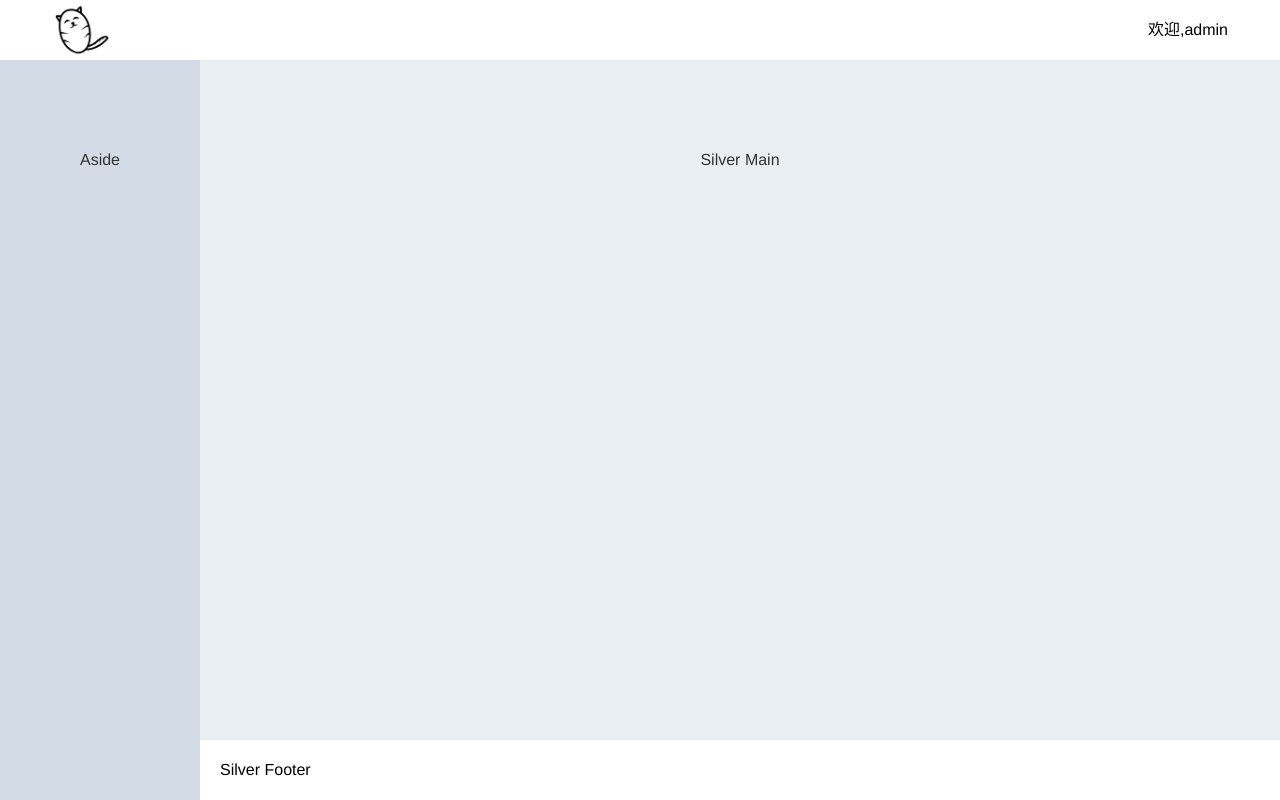
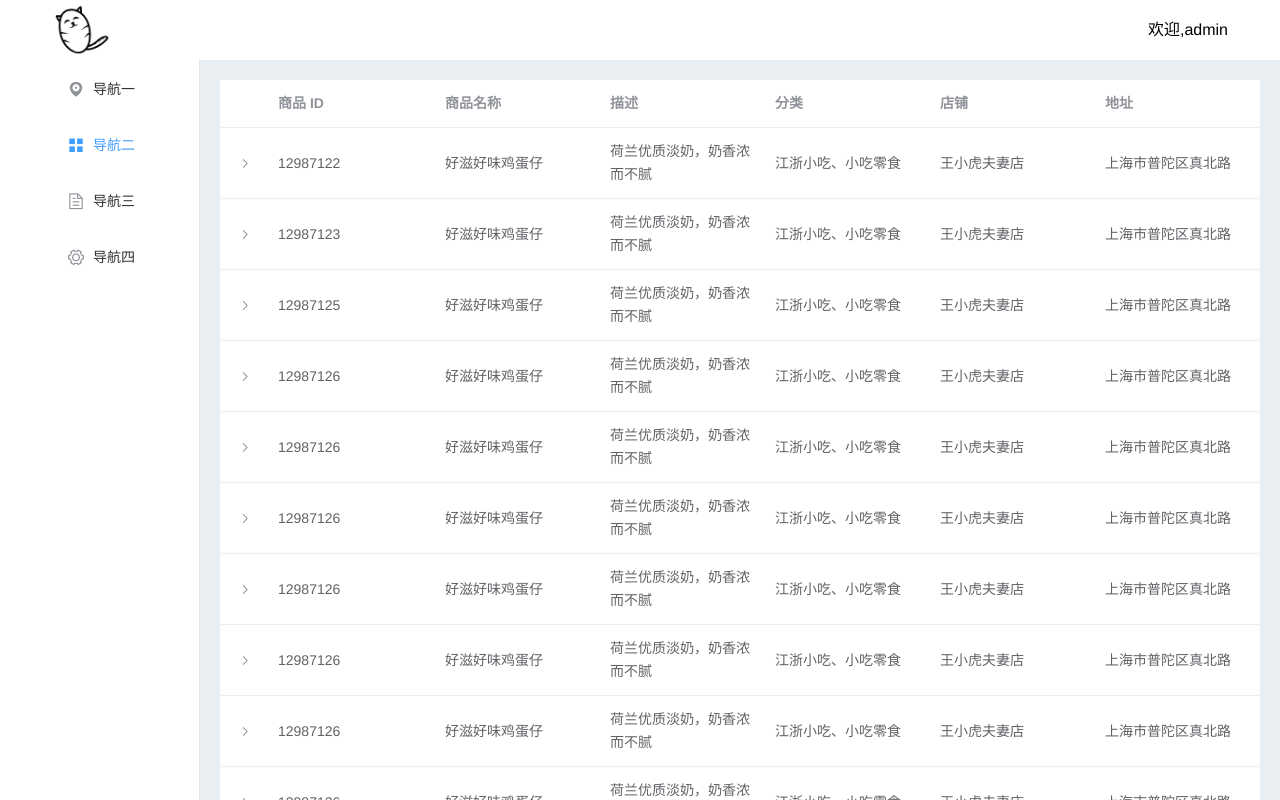
Before and after one commit to n8659150/silverAdmin, a Vue app: page / in a window 1280 px wide. Shown: the top 800 px of the page. Built offline with nearby package versions, Linux system fonts and the light colour scheme.

Commit message:
增加导航栏及表格组件

```diff
--- a/src/App.vue
+++ b/src/App.vue
@@ -10,7 +10,26 @@
         <el-container direction="vertical" style="height:100%;">
             <silverHeader></silverHeader>
             <el-container>
-        <el-aside width="200px">Aside</el-aside>
+                <el-aside width="200px">
+                    <el-menu default-active="2" style="height:100%;">
+                        <el-menu-item index="1">
+                            <i class="el-icon-location"></i>
+                            <span slot="title">导航一</span>
+                        </el-menu-item>
+                        <el-menu-item index="2">
+                            <i class="el-icon-menu"></i>
+                            <span slot="title">导航二</span>
+                        </el-menu-item>
+                        <el-menu-item index="3">
+                            <i class="el-icon-document"></i>
+                            <span slot="title">导航三</span>
+                        </el-menu-item>
+                        <el-menu-item index="4">
+                            <i class="el-icon-setting"></i>
+                            <span slot="title">导航四</span>
+                        </el-menu-item>
+                    </el-menu>
+                </el-aside>
                 <el-container direction="vertical">
                     <router-view/>
                     <silverFooter></silverFooter>
@@ -72,9 +91,6 @@
 
 .el-main {
     background-color: #e9eef3;
-    color: #333;
-    text-align: center;
-    line-height: 160px;
 }
 
 body > .el-container {
--- a/src/components/silverMain/silverMain.vue
+++ b/src/components/silverMain/silverMain.vue
@@ -1,19 +1,181 @@
 <template>
-  <el-main>Silver Main</el-main>
+  <el-main>
+    <el-table :data="tableData5" style="width: 100%">
+      <el-table-column type="expand">
+        <template slot-scope="props">
+          <el-form label-position="left" inline class="demo-table-expand">
+            <el-form-item label="商品名称">
+              <span>{{ props.row.name }}</span>
+            </el-form-item>
+            <el-form-item label="所属店铺">
+              <span>{{ props.row.shop }}</span>
+            </el-form-item>
+            <el-form-item label="商品 ID">
+              <span>{{ props.row.id }}</span>
+            </el-form-item>
+            <el-form-item label="店铺 ID">
+              <span>{{ props.row.shopId }}</span>
+            </el-form-item>
+            <el-form-item label="商品分类">
+              <span>{{ props.row.category }}</span>
+            </el-form-item>
+            <el-form-item label="店铺地址">
+              <span>{{ props.row.address }}</span>
+            </el-form-item>
+            <el-form-item label="商品描述">
+              <span>{{ props.row.desc }}</span>
+            </el-form-item>
+          </el-form>
+        </template>
+      </el-table-column>
+      <el-table-column label="商品 ID" prop="id">
+      </el-table-column>
+      <el-table-column label="商品名称" prop="name">
+      </el-table-column>
+      <el-table-column label="描述" prop="desc">
+      </el-table-column>
+      <el-table-column label="分类" prop="category">
+      </el-table-column>
+      <el-table-column label="店铺" prop="shop">
+      </el-table-column>
+      <el-table-column label="地址" prop="address">
+      </el-table-column>
+    </el-table>
+  </el-main>
 </template>
 
 <script>
 export default {
-  name: 'silverMain',
-  data () {
-    return {
-      msg: 'Welcome to Your Vue.js App'
+    name: "silverMain",
+    data() {
+        return {
+            tableData5: [
+                {
+                    id: "12987122",
+                    name: "好滋好味鸡蛋仔",
+                    category: "江浙小吃、小吃零食",
+                    desc: "荷兰优质淡奶，奶香浓而不腻",
+                    address: "上海市普陀区真北路",
+                    shop: "王小虎夫妻店",
+                    shopId: "10333"
+                },
+                {
+                    id: "12987123",
+                    name: "好滋好味鸡蛋仔",
+                    category: "江浙小吃、小吃零食",
+                    desc: "荷兰优质淡奶，奶香浓而不腻",
+                    address: "上海市普陀区真北路",
+                    shop: "王小虎夫妻店",
+                    shopId: "10333"
+                },
+                {
+                    id: "12987125",
+                    name: "好滋好味鸡蛋仔",
+                    category: "江浙小吃、小吃零食",
+                    desc: "荷兰优质淡奶，奶香浓而不腻",
+                    address: "上海市普陀区真北路",
+                    shop: "王小虎夫妻店",
+                    shopId: "10333"
+                },
+                {
+                    id: "12987126",
+                    name: "好滋好味鸡蛋仔",
+                    category: "江浙小吃、小吃零食",
+                    desc: "荷兰优质淡奶，奶香浓而不腻",
+                    address: "上海市普陀区真北路",
+                    shop: "王小虎夫妻店",
+                    shopId: "10333"
+                },
+                {
+                    id: "12987126",
+                    name: "好滋好味鸡蛋仔",
+                    category: "江浙小吃、小吃零食",
+                    desc: "荷兰优质淡奶，奶香浓而不腻",
+                    address: "上海市普陀区真北路",
+                    shop: "王小虎夫妻店",
+                    shopId: "10333"
+                },
+                {
+                    id: "12987126",
+                    name: "好滋好味鸡蛋仔",
+                    category: "江浙小吃、小吃零食",
+                    desc: "荷兰优质淡奶，奶香浓而不腻",
+                    address: "上海市普陀区真北路",
+                    shop: "王小虎夫妻店",
+                    shopId: "10333"
+                },
+                {
+                    id: "12987126",
+                    name: "好滋好味鸡蛋仔",
+                    category: "江浙小吃、小吃零食",
+                    desc: "荷兰优质淡奶，奶香浓而不腻",
+                    address: "上海市普陀区真北路",
+                    shop: "王小虎夫妻店",
+                    shopId: "10333"
+                },
+                {
+                    id: "12987126",
+                    name: "好滋好味鸡蛋仔",
+                    category: "江浙小吃、小吃零食",
+                    desc: "荷兰优质淡奶，奶香浓而不腻",
+                    address: "上海市普陀区真北路",
+                    shop: "王小虎夫妻店",
+                    shopId: "10333"
+                },
+                {
+                    id: "12987126",
+                    name: "好滋好味鸡蛋仔",
+                    category: "江浙小吃、小吃零食",
+                    desc: "荷兰优质淡奶，奶香浓而不腻",
+                    address: "上海市普陀区真北路",
+                    shop: "王小虎夫妻店",
+                    shopId: "10333"
+                },
+                {
+                    id: "12987126",
+                    name: "好滋好味鸡蛋仔",
+                    category: "江浙小吃、小吃零食",
+                    desc: "荷兰优质淡奶，奶香浓而不腻",
+                    address: "上海市普陀区真北路",
+                    shop: "王小虎夫妻店",
+                    shopId: "10333"
+                },
+                {
+                    id: "12987126",
+                    name: "好滋好味鸡蛋仔",
+                    category: "江浙小吃、小吃零食",
+                    desc: "荷兰优质淡奶，奶香浓而不腻",
+                    address: "上海市普陀区真北路",
+                    shop: "王小虎夫妻店",
+                    shopId: "10333"
+                },
+                {
+                    id: "12987126",
+                    name: "好滋好味鸡蛋仔",
+                    category: "江浙小吃、小吃零食",
+                    desc: "荷兰优质淡奶，奶香浓而不腻",
+                    address: "上海市普陀区真北路",
+                    shop: "王小虎夫妻店",
+                    shopId: "10333"
+                }
+            ]
+        };
     }
-  }
-}
+};
 </script>
 
 <!-- Add "scoped" attribute to limit CSS to this component only -->
-<style scoped>
-
+<style>
+.demo-table-expand {
+    font-size: 0;
+}
+.demo-table-expand label {
+    width: 90px;
+    color: #99a9bf;
+}
+.demo-table-expand .el-form-item {
+    margin-right: 0;
+    margin-bottom: 0;
+    width: 50%;
+}
 </style>
```
Lines whose indentation alone changed are shown as unchanged.
